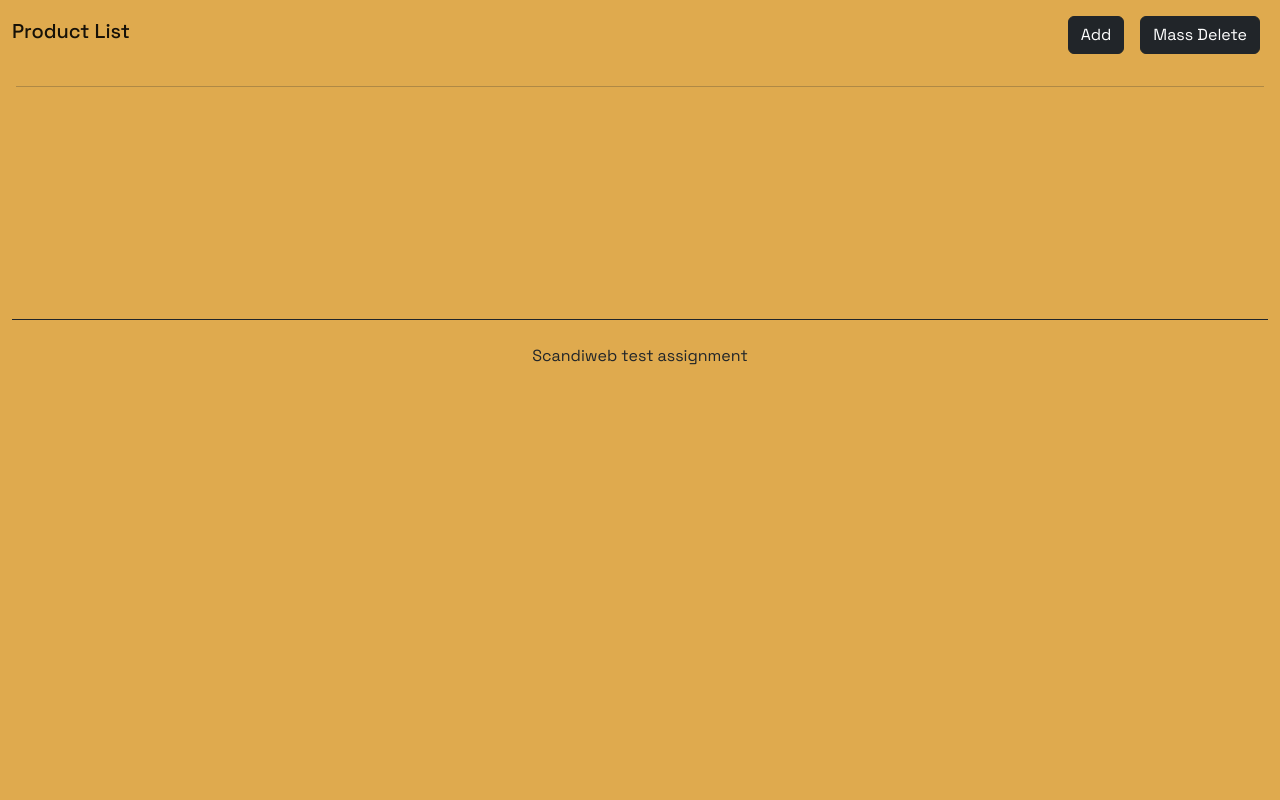
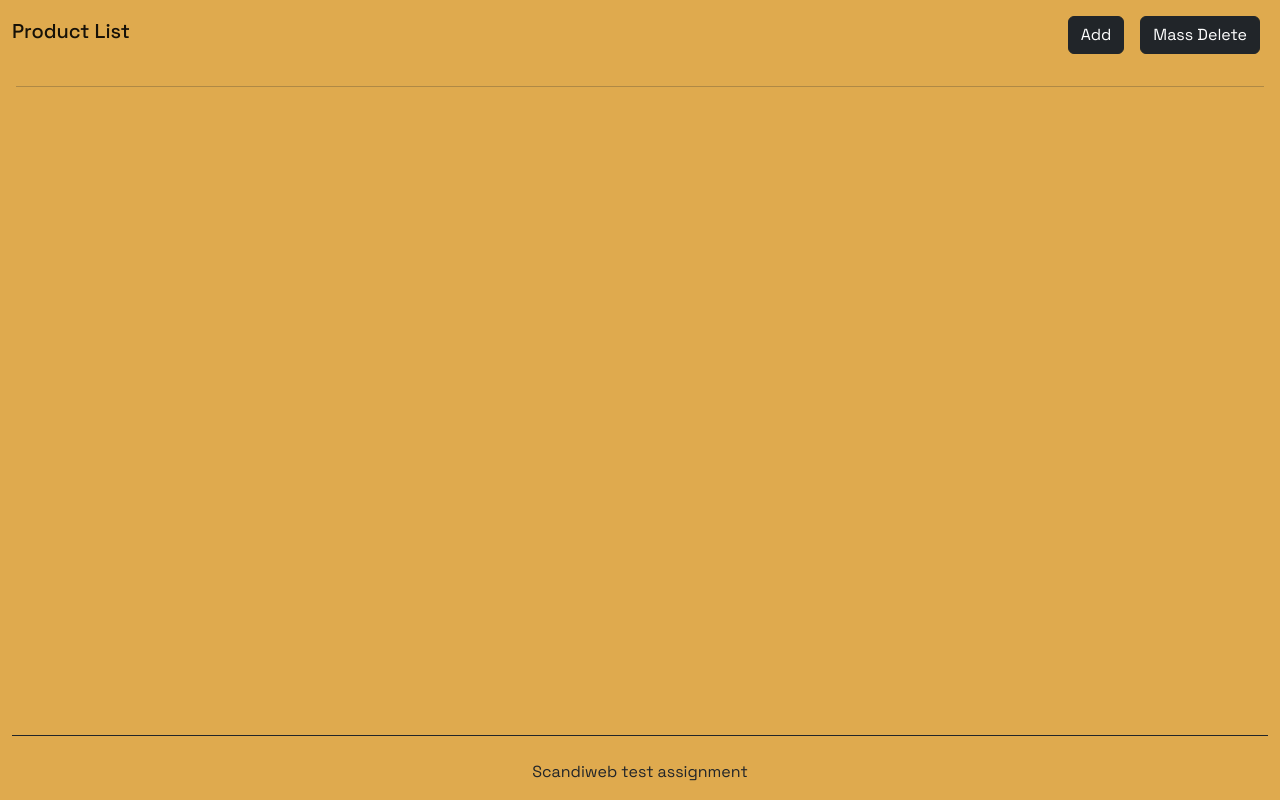
Before and after one commit to frankndungu/scandiweb-test, a PHP site: page / in a window 1280 px wide. Run offline with PHP 8.4, Linux system fonts and the light colour scheme; data that the repository does not hold is empty; style sheets or scripts are compiled from the project's sources.

Commit message:
footer & controller

```diff
--- a/controller/ProductController.php
+++ b/controller/ProductController.php
@@ -26,7 +26,7 @@ class ProductController
             foreach ($_POST as $key => $value) {
                 $productData[$key] = $value;
             }
-
+            //function that renders different types of products
             $prodName = "app\\models\\productTypes\\" . $_POST['type'];
             if (class_exists($prodName)) {
                 $product = new $prodName($productData);
--- a/public/stylesheet/app.scss
+++ b/public/stylesheet/app.scss
@@ -15,3 +15,10 @@ body {
     padding: 4rem 0;
   }
 }
+
+.footer {
+  position: fixed;
+  bottom: 0;
+  left: 0;
+  right: 0;
+}
```
